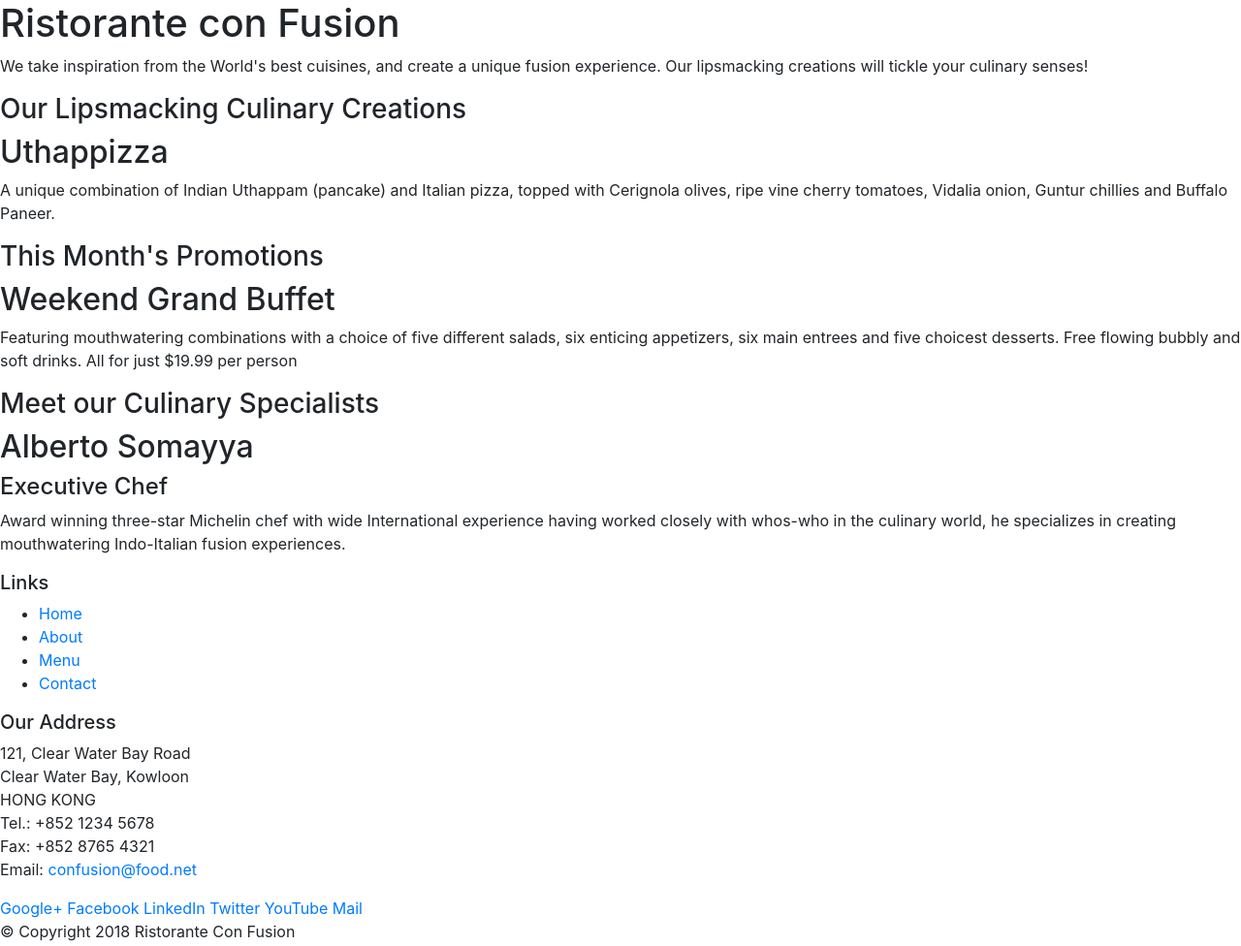
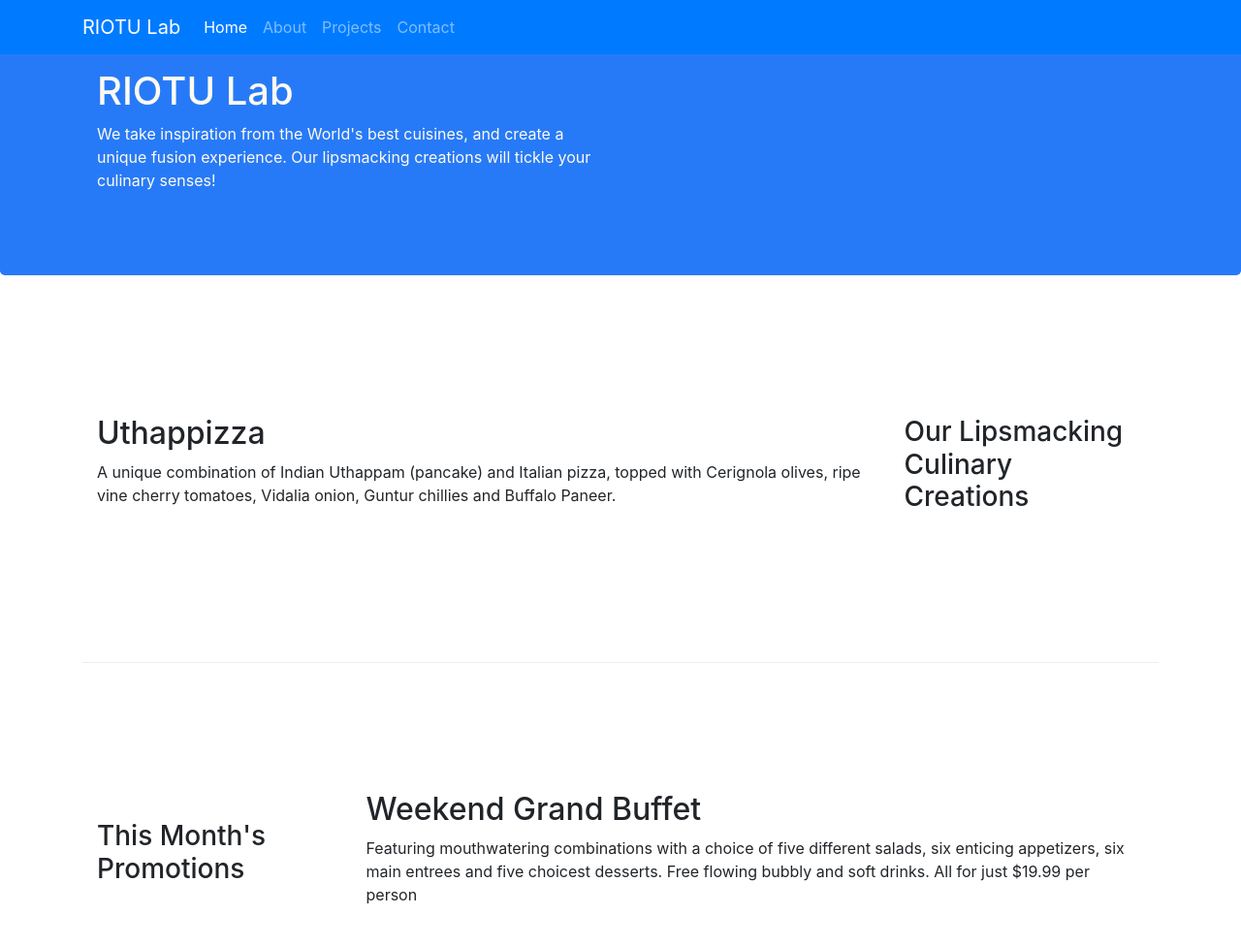
Before and after one commit to ACNaif/acnaif.f, a website: page index.html in a window 1280 px wide. Shown: the top 976 px of the page at 97% size. Drawn offline with nearby package versions, Linux system fonts and the light colour scheme.

Commit message:
First commit

```diff
--- /dev/null
+++ b/css/styles.css
@@ -0,0 +1,29 @@
+.row-header{
+    margin:0px auto;
+    padding:0px;
+}
+
+.row-content {
+    margin:0px auto;
+    padding: 50px 0px 50px 0px;
+    border-bottom: 1px ridge;
+    min-height:400px;
+}
+
+.footer{
+    background-color: #D1C4E9;
+    margin:0px auto;
+    padding: 20px 0px 20px 0px;
+}
+.jumbotron{
+padding: 70px 30px 70px 30px;
+margin: 0px auto;
+background: rgb(39, 122, 247);
+color: floralwhite;
+}
+.address{
+    font-size: 80%;
+    margin:0px;
+    color: #0f0f0f;
+
+}
--- a/index.html
+++ b/index.html
@@ -2,102 +2,117 @@
 <html lang="en">
 
 <head>
-     <!-- Required meta tags always come first -->
+
     <meta charset="utf-8">
     <meta name="viewport" content="width=device-width, initial-scale=1, shrink-to-fit=no">
     <meta http-equiv="x-ua-compatible" content="ie=edge">
 
-     <!-- Bootstrap CSS -->
     <link rel="stylesheet" href="node_modules/bootstrap/dist/css/bootstrap.min.css">
-    <title>Ristorante Con Fusion</title>
+    <link rel="stylesheet" href="css/styles.css">
+
+    <title>RIOTU Lab</title>
 </head>
 
 <body>
-
-    <header>
-        <div>
-            <div>
-                <div>
-                    <h1>Ristorante con Fusion</h1>
-                    <p>We take inspiration from the World's best cuisines, and create a unique fusion experience. Our lipsmacking creations will tickle your culinary senses!</p>
+    <nav class="navbar navbar-dark navbar-expand-sm bg-primary fixed-top">
+        <div class="container">
+            <a class="navbar-brand " href="./index.html">RIOTU Lab</a>
+            <ul class="navbar-nav mr-auto">
+                <li class="nav-item active"><a class="nav-link" href="#">Home</a></li>
+                <li class="nav-item"><a class="nav-link" href="./aboutus.html">About</a></li>
+                <li class="nav-item"><a class="nav-link" href="#">Projects</a></li>
+                <li class="nav-item"><a class="nav-link" href="#">Contact</a></li>
+            </ul>
         </div>
-                <div>
+    </nav>
+    <header class="jumbotron">
+        <div class="container">
+            <div class="row row-header">
+                <div class="col-12 col-sm-6">
+                    <h1>RIOTU Lab</h1>
+                    <p>We take inspiration from the World's best cuisines, and create a unique fusion experience. Our
+                        lipsmacking creations will tickle your culinary senses!</p>
+                </div>
+                <div class="col-12 col-sm">
                 </div>
             </div>
         </div>
     </header>
 
-    <div>
-        <div>
-            <div>
+    <div class="container">
+        <div class="row row-content align-items-center">
+            <div class="col-12 col-sm-4 order-sm-last col-md-3">
                 <h3>Our Lipsmacking Culinary Creations</h3>
             </div>
-            <div>
+            <div class="col col-sm col-md">
                 <h2>Uthappizza</h2>
-                <p>A unique combination of Indian Uthappam (pancake) and Italian pizza, topped with Cerignola olives, ripe vine cherry tomatoes, Vidalia onion, Guntur chillies and Buffalo Paneer.</p>
+                <p>A unique combination of Indian Uthappam (pancake) and Italian pizza, topped with Cerignola olives,
+                    ripe vine cherry tomatoes, Vidalia onion, Guntur chillies and Buffalo Paneer.</p>
             </div>
         </div>
 
 
-        <div>
-            <div>
+        <div class="row row-content align-items-center">
+            <div class="col-12 col-sm-4 order-sm-first col-md-3">
                 <h3>This Month's Promotions</h3>
             </div>
-            <div>
+            <div class="col col-sm col-md">
                 <h2>Weekend Grand Buffet</h2>
-                <p>Featuring mouthwatering combinations with a choice of five different salads, six enticing appetizers, six main entrees and five choicest desserts. Free flowing bubbly and soft drinks. All for just $19.99 per person </p>
+                <p>Featuring mouthwatering combinations with a choice of five different salads, six enticing appetizers,
+                    six main entrees and five choicest desserts. Free flowing bubbly and soft drinks. All for just
+                    $19.99 per person </p>
             </div>
         </div>
 
-        <div>
-            <div>
+        <div class="row row-content align-items-center">
+            <div class="col-12 col-sm-4 order-sm-last col-md-3">
                 <h3>Meet our Culinary Specialists</h3>
             </div>
-            <div>
+            <div class="col col-sm order-sm-first col-md">
                 <h2>Alberto Somayya</h2>
                 <h4>Executive Chef</h4>
-                <p>Award winning three-star Michelin chef with wide International experience having worked closely with whos-who in the culinary world, he specializes in creating mouthwatering Indo-Italian fusion experiences. </p>
+                <p>Award winning three-star Michelin chef with wide International experience having worked closely with
+                    whos-who in the culinary world, he specializes in creating mouthwatering Indo-Italian fusion
+                    experiences. </p>
             </div>
         </div>
     </div>
 
-    <footer>
-        <div>
-            <div>
-                <div>
+    <footer class="footer">
+        <div class="container">
+            <div class="row">
+                <div class="col-4 offset-1  col-sm-2">
                     <h5>Links</h5>
-                    <ul>
+                    <ul class="list-unstyled">
                         <li><a href="#">Home</a></li>
                         <li><a href="#">About</a></li>
                         <li><a href="#">Menu</a></li>
                         <li><a href="#">Contact</a></li>
                     </ul>
                 </div>
-                <div>
+                <div class="col-7 col-sm-5">
                     <h5>Our Address</h5>
                     <address>
-		              121, Clear Water Bay Road<br>
-		              Clear Water Bay, Kowloon<br>
-		              HONG KONG<br>
-		              Tel.: +852 1234 5678<br>
-		              Fax: +852 8765 4321<br>
-		              Email: <a href="mailto:confusion@food.net">confusion@food.net</a>
+                        Prince Sultan University, Robotics and Internet-of-Things Lab
+                        Building 101
+
+                        Email: <a href="#">riotu@psu.edu.sa</a>
                     </address>
                 </div>
-                <div>
-                    <div>
-                        <a href="http://google.com/+">Google+</a>
-                        <a href="http://www.facebook.com/profile.php?id=">Facebook</a>
-                        <a href="http://www.linkedin.com/in/">LinkedIn</a>
-                        <a href="http://twitter.com/">Twitter</a>
+                <div class="col-12 col-sm-4 align-self-center">
+                    <div class="text-center">
+
+
+
+                        <a href="http://twitter.com/riotulab">Twitter</a>
                         <a href="http://youtube.com/">YouTube</a>
-                        <a href="mailto:">Mail</a>
+                        <a href="riotu@psu.edu.sa">Mail</a>
                     </div>
                 </div>
             </div>
-           <div>
-                <div>
-                    <p>© Copyright 2018 Ristorante Con Fusion</p>
+            <div class="row justify-content-center">
+                <div class="col-auto">
+                    <p>© Copyright 2020 RIOTU Lab</p>
                 </div>
             </div>
         </div>
```
Also changed, not shown: aboutus.html (added, +122 -0 lines), 3 other files. Lines whose indentation alone changed are shown as unchanged.
